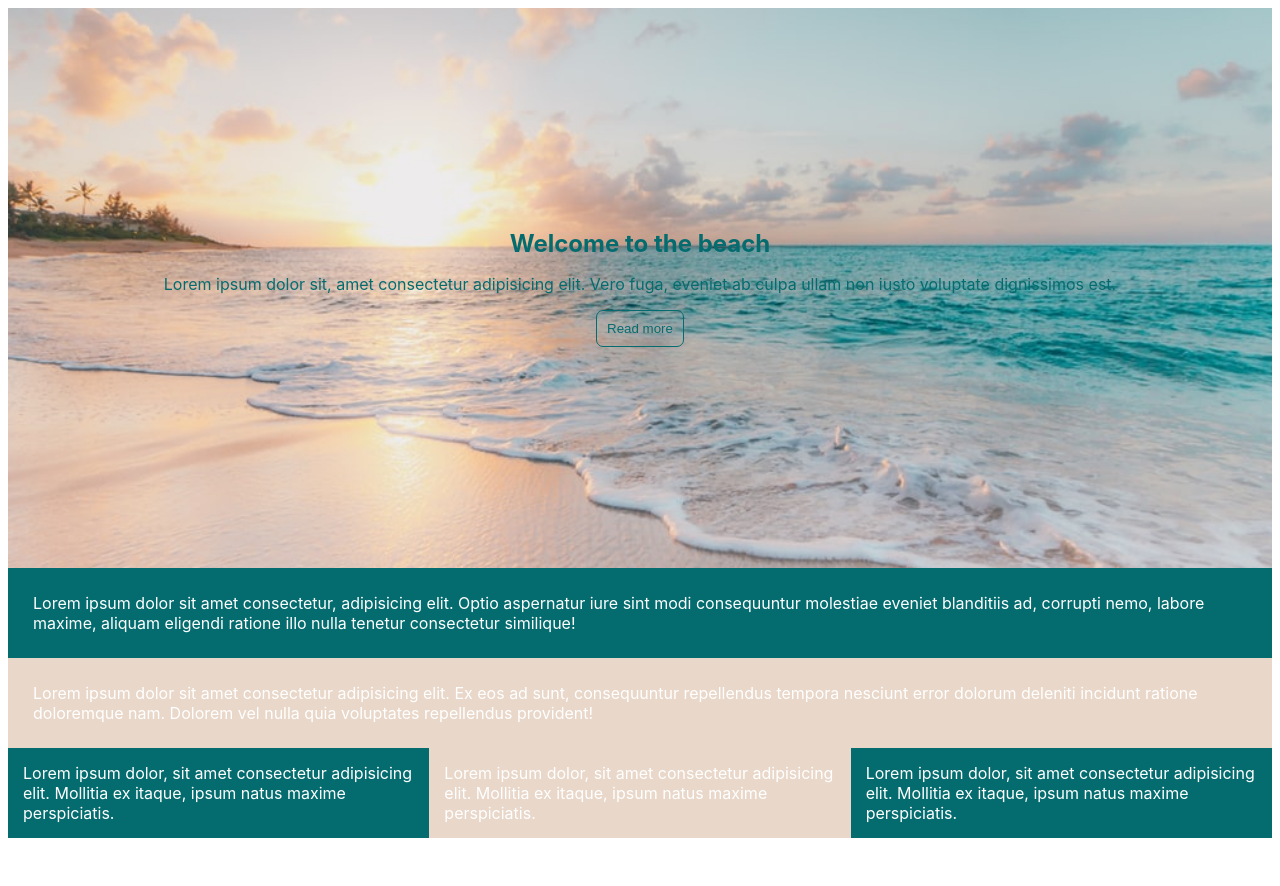
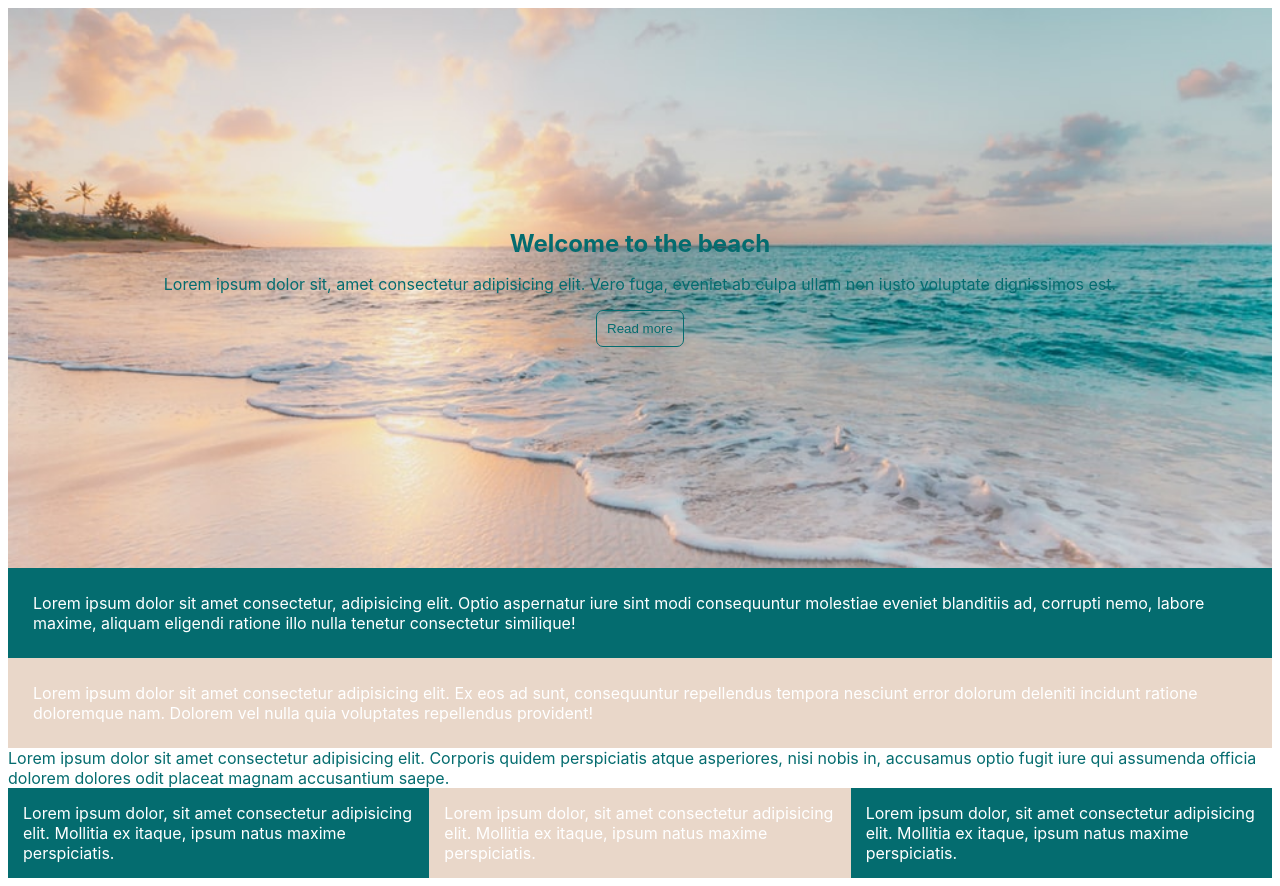
Before and after one commit to ArzuAlekper/FirstAttemp, a plain HTML site: page landingpg/index.html in a window 1280 px wide. Before the commit the page ends 846 px from the top, so only its background shows below. Drawn offline with Linux system fonts and the light colour scheme.

Commit message:
some changes

```diff
--- a/landingpg/index.html
+++ b/landingpg/index.html
@@ -29,6 +29,12 @@
         incidunt ratione doloremque nam. Dolorem vel nulla quia voluptates
         repellendus provident!
       </div>
+      <div class="addedlater">
+        Lorem ipsum dolor sit amet consectetur adipisicing elit. Corporis quidem
+        perspiciatis atque asperiores, nisi nobis in, accusamus optio fugit iure
+        qui assumenda officia dolorem dolores odit placeat magnam accusantium
+        saepe.
+      </div>
       <div class="third">
         <p class="edge">
           Lorem ipsum dolor, sit amet consectetur adipisicing elit. Mollitia ex
--- a/landingpg/style.css
+++ b/landingpg/style.css
@@ -56,3 +56,6 @@ div {
   margin: 0px;
   padding: 15px;
 }
+.addedlater {
+  color: #046c6f;
+}
```
